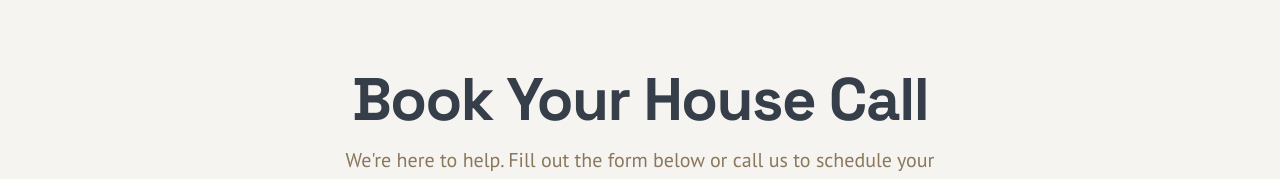
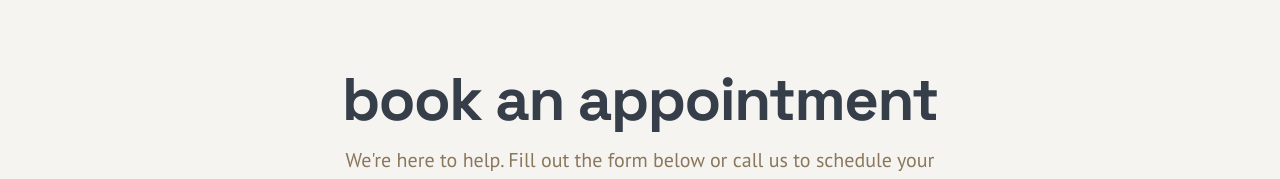
Before and after one commit to xxracer/housecalls, a Next.js app: page /contact in a window 1280 px wide. Shown: the part 202-381 px from the top of the page. Built offline with nearby package versions, Linux system fonts and the light colour scheme.

Commit message:
Change heading text to 'book an appointment'

```diff
--- a/src/app/contact/page.tsx
+++ b/src/app/contact/page.tsx
@@ -19,7 +19,7 @@ export default function ContactPage() {
         <section className="py-20 bg-primary/5">
           <div className="container mx-auto px-4 text-center">
             <h1 className="font-headline text-4xl font-extrabold tracking-tight sm:text-5xl lg:text-6xl">
-              Book Your House Call
+               book an appointment
             </h1>
             <p className="mt-4 max-w-2xl mx-auto text-xl text-muted-foreground">
               We're here to help. Fill out the form below or call us to schedule your appointment.
```
